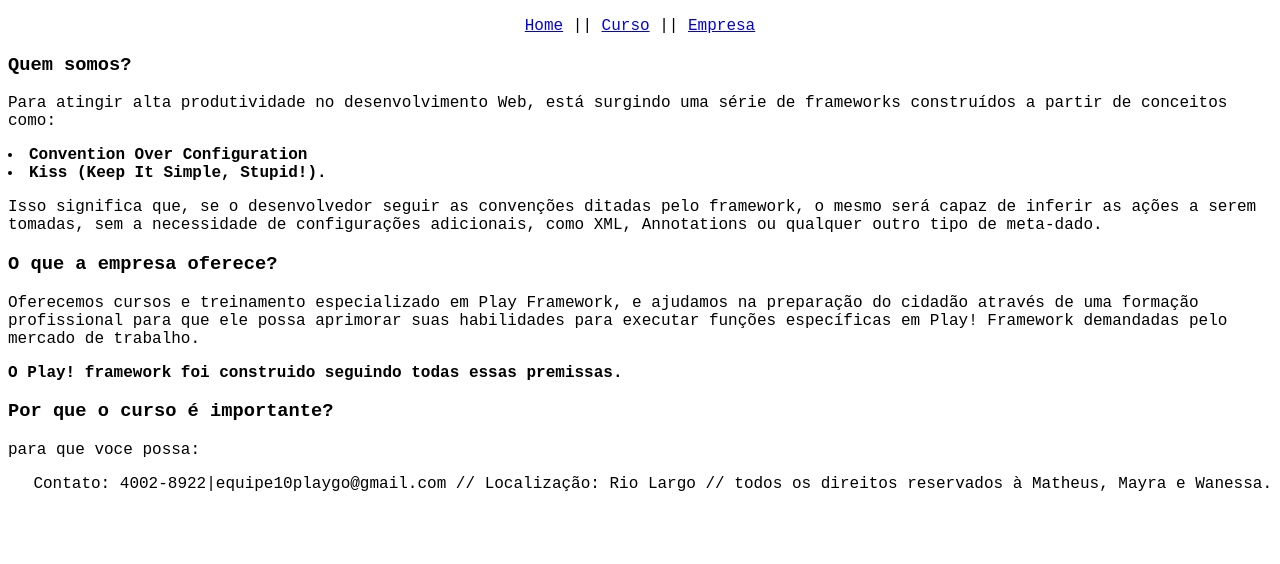
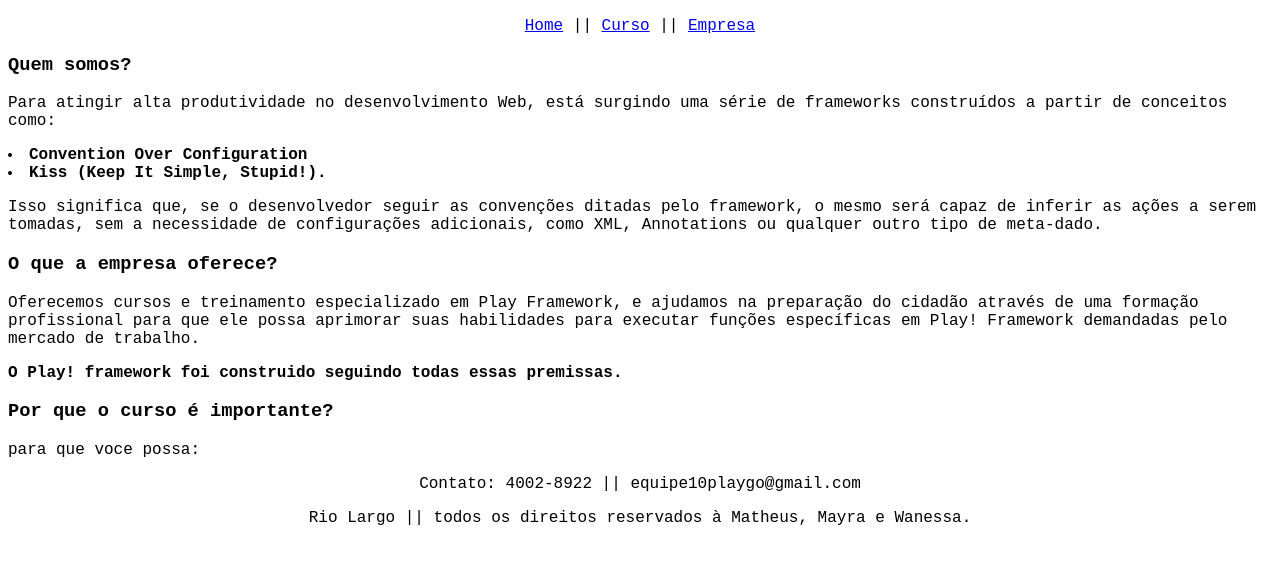
Before and after one commit to wanessasl/equipe10, a plain HTML site: page index.html in a window 1280 px wide. Shown: the part 110-674 px from the top of the page. Drawn offline with Linux system fonts and the light colour scheme.

Commit message:
Alterei os rodapés

```diff
--- a/index.html
+++ b/index.html
@@ -34,10 +34,10 @@
         <b>O Play! framework foi construido seguindo todas essas premissas.</b>
     <h3>Por que o curso é importante?</h3>
     <p>para que voce possa:</p>
- <tfoot>
-        <p style="text-align: right"> Contato: 4002-8922|equipe10playgo@gmail.com // Localização: Rio Largo // todos os
-            direitos reservados à Matheus, Mayra e Wanessa. </p>
-    </tfoot>
+ <tfoot><center>
+          <p>  Contato: 4002-8922 || equipe10playgo@gmail.com </p>
+          <p>  Rio Largo || todos os direitos reservados à Matheus, Mayra e Wanessa.</p>
+    </center></tfoot>
 
 
 </body>
```
Also changed, not shown: curso.html (+4 -4 lines), empresa.html (+4 -4 lines).
